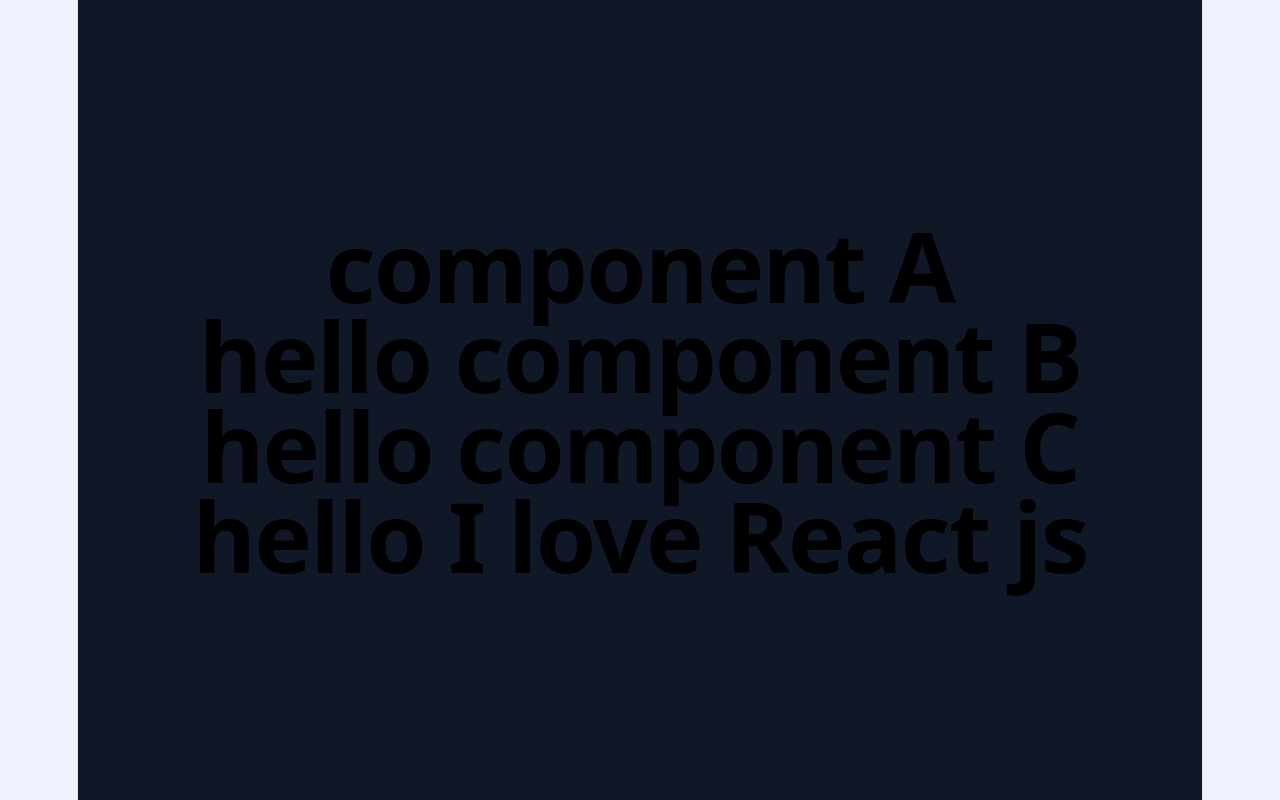
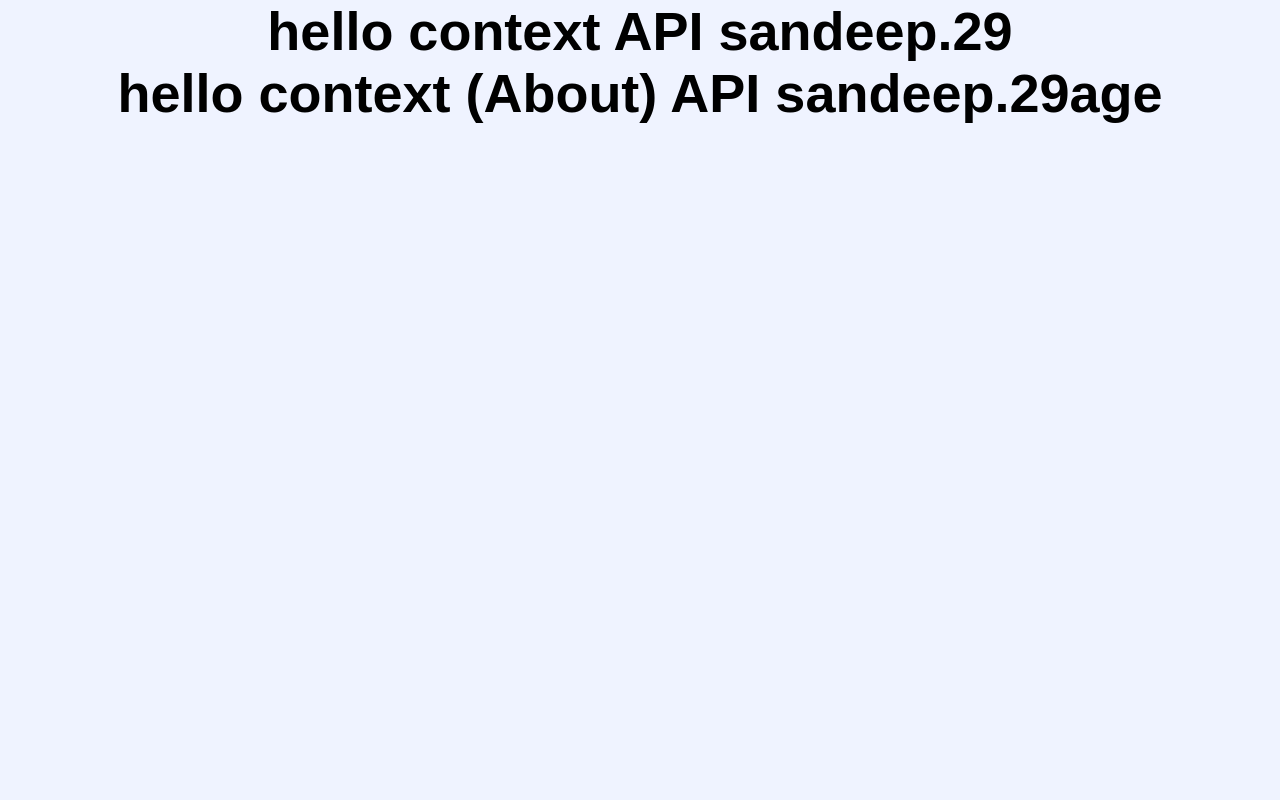
Before and after one commit to SandeepYadav-ai/React_Series, a React (Vite) app: page / in a window 1280 px wide. Built offline with nearby package versions, Linux system fonts and the light colour scheme.

Commit message:
contextAPI

```diff
--- a/src/App.jsx
+++ b/src/App.jsx
@@ -14,6 +14,9 @@
 import { UseRef } from './components/hooks/useRefs/UseRef';
 import { UseId } from './components/hooks/useId/UseId';
 import { PropDrilling } from './components/hooks/PropDrilling';
+import { Home } from './components/hooks/ContextApi/home';
+import { BioProvider } from './components/hooks/ContextApi';
+import { About } from './components/hooks/ContextApi/About';
 
 function App(){
   // let [counter, setCounter] = useState(0)
@@ -61,8 +64,12 @@
     <CleanUpEffect />
     <FetchApi />
     <UseRef />
-    <UseId /> */}
-    <PropDrilling />
+    <UseId />
+    <PropDrilling /> */}
+    <BioProvider>
+      <Home />
+      <About />
+    </BioProvider>
     </>
   );
 };
--- /dev/null
+++ b/src/components/hooks/ContextApi/About.jsx
@@ -0,0 +1,11 @@
+import { useContext } from "react"
+import { BioContext } from ".";
+
+export const About = ()=> {
+    const {myName, age} = useContext(BioContext);
+    return(
+        <div>
+            <h1>hello context (About) API {myName}.{age}age</h1>
+        </div>
+    )
+}
--- /dev/null
+++ b/src/components/hooks/ContextApi/Home.jsx
@@ -0,0 +1,11 @@
+import { useContext } from "react"
+import { BioContext } from ".";
+
+export const Home = ()=> {
+    const {myName, age} = useContext(BioContext);
+    return(
+        <div>
+            <h1>hello context API {myName}.{age}</h1>
+        </div>
+    )
+}
--- /dev/null
+++ b/src/components/hooks/ContextApi/index.jsx
@@ -0,0 +1,14 @@
+import { createContext } from "react";
+
+export const BioContext = createContext();
+
+//step 2
+export const BioProvider = ({children})=> {
+    const myName = "sandeep";
+    const age = 29;
+    console.log(children);
+
+    return(
+        <BioContext.Provider value={{myName:myName, age:age}}>{children}</BioContext.Provider>
+    );
+};
--- a/src/main.jsx
+++ b/src/main.jsx
@@ -1,6 +1,6 @@
 import { StrictMode } from 'react'
 import { createRoot } from 'react-dom/client'
-import './index.css'
+//import './index.css'
 import App from './App.jsx'
 
 createRoot(document.getElementById('root')).render(
```
